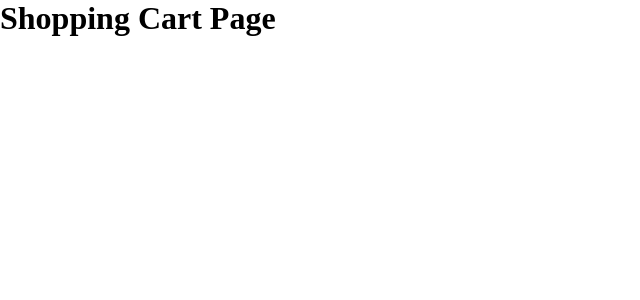
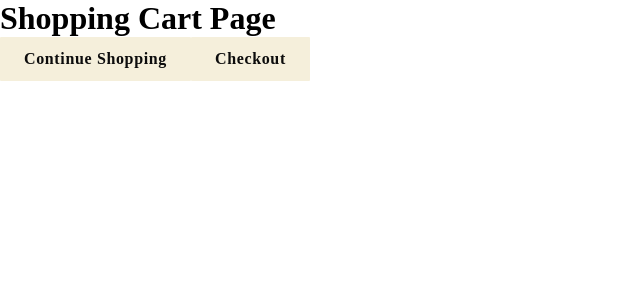
Before and after one commit to zayeemZaki/U-Eats, a React (Create React App) app: page /cart in a window 1280 px wide. Shown: the top 300 px of the page, without its empty margins (0-640 px from the left). Built offline with nearby package versions, Linux system fonts and the light colour scheme; a web font is replaced by a local one.

Commit message:
Added Cart and checkout page

```diff
--- a/src/App.js
+++ b/src/App.js
@@ -1,18 +1,40 @@
 import React from 'react';
 import { BrowserRouter as Router, Routes, Route } from 'react-router-dom';
-
-// Import your components and images
+import { useNavigate } from 'react-router-dom';
 import { AboutUs, Chef, FindUs, Footer, Gallery, Header, Intro, SpecialMenu } from './container';
 import { Navbar } from './components';
 
 import './App.css';
 
-// Create a component for the cart page (CartPage)
-const CartPage = () => {
+const CheckOut = () => {
   return (
     <div>
-      {/* Your cart page content goes here */}
+      <h1>Checkout Page</h1>
+    </div>
+  );
+};
+
+
+const CartPage = () => {
+  const navigate = useNavigate();
+
+  const handleContinueShopping = () => {
+    navigate('/');
+  };
+
+  const handleCheckOut = () => {
+    navigate('/checkOut');
+  };
+
+  return (
+    <div>
       <h1>Shopping Cart Page</h1>
+      <button type="button" className="custom__button" onClick={handleContinueShopping}>
+        Continue Shopping
+      </button>
+      <button type="button" className="custom__button" onClick={handleCheckOut}>
+        Checkout
+      </button>
     </div>
   );
 };
@@ -40,6 +62,7 @@ const App = () => (
       <Routes>
         <Route path="/" element={<HomePage />} />
         <Route path="/cart" element={<CartPage />} />
+        <Route path="/checkout" element={<CheckOut />} />
       </Routes>
     </div>
   </Router>
```
